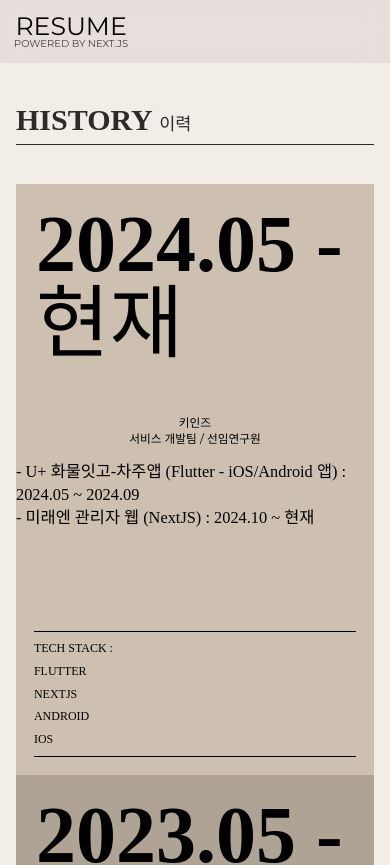
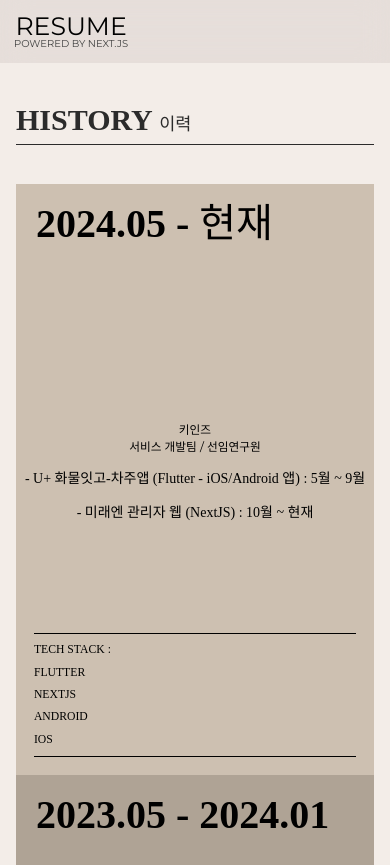
Before and after one commit to work-ethanhuh/next-js-test, a Next.js app: page / in a window 390 px wide. Shown: the top 865 px of the page. Built offline with nearby package versions, Linux system fonts and the light colour scheme; a small style sheet from the web is missing; a web font is replaced by a local one.

Commit message:
- scss 수정

```diff
--- a/app/assets/scss/section/_site.scss
+++ b/app/assets/scss/section/_site.scss
@@ -146,7 +146,7 @@
                 top: 1vw;
 
                 @media (max-width: 800px){
-                    font-size: 80px;
+                    font-size: clamp(40px, 10vw, 80px);
                     left: 20px;
                     top: 20px;
                 }
@@ -164,13 +164,17 @@
                     font-family: var(--mainEng-font);
 
                     @media (max-width: 100%){
-                        font-size: 26px;
+                        font-size: clamp(10px, 4vw, 26px);
                     }
                 }
             }
             .title {
+                text-align: left;
                 font-family: var(--mainKor-font);
                 margin-bottom: 1rem;
+                @media (max-width: 100%){
+                    font-size: clamp(5px, 3vw, 20px);
+                }
             }
             .btn {
                 a {
@@ -198,6 +202,7 @@
                 justify-content: space-between;
 
                 @media (max-width: 800px){
+
                     flex-direction: column;
                     width: 90%;
                     margin-left: 5%;
@@ -206,7 +211,7 @@
 
                 span {
                     font-family: var(--mainKor-font);
-                    font-size: 12px;
+                    font-size: clamp(5px, 3vw, 12px);
                     padding: 3px 0;
                     text-transform: uppercase;
                 }
--- a/app/components/History.tsx
+++ b/app/components/History.tsx
@@ -17,11 +17,9 @@ const Site = () => {
                                 <div>{history.text[0]}</div>
                                 <div><h4>{history.text[1]} / {history.text[2]}</h4></div>
                             </div>
-                            <h3 className="title">
-                                {history.title.map((title, idx) => (
-                                    <p key={idx}>{title}</p>
+                            {history.title.map((title, idx) => (
+                                    <div className="title" key={idx} >{title}</div>
                                 ))}
-                            </h3>
                             <div className="btn">
                                 {/* <a href={history.code}>code</a> */}
                                 <span>{history.view}</span>
--- a/app/constants/constVariable.tsx
+++ b/app/constants/constVariable.tsx
@@ -18,8 +18,8 @@ export const historyText = [
         yearmonth: "2024.05 - 현재",
         text: ["키인즈", "서비스 개발팀", "선임연구원"],
         title: [
-            "- U+ 화물잇고-차주앱 (Flutter - iOS/Android 앱) : 2024.05 ~ 2024.09",
-            "- 미래엔 관리자 웹 (NextJS) : 2024.10 ~ 현재",
+            "- U+ 화물잇고-차주앱 (Flutter - iOS/Android 앱) : 5월 ~ 9월",
+            "- 미래엔 관리자 웹 (NextJS) : 10월 ~ 현재",
         ],
         code: "",
         view: "",
```
